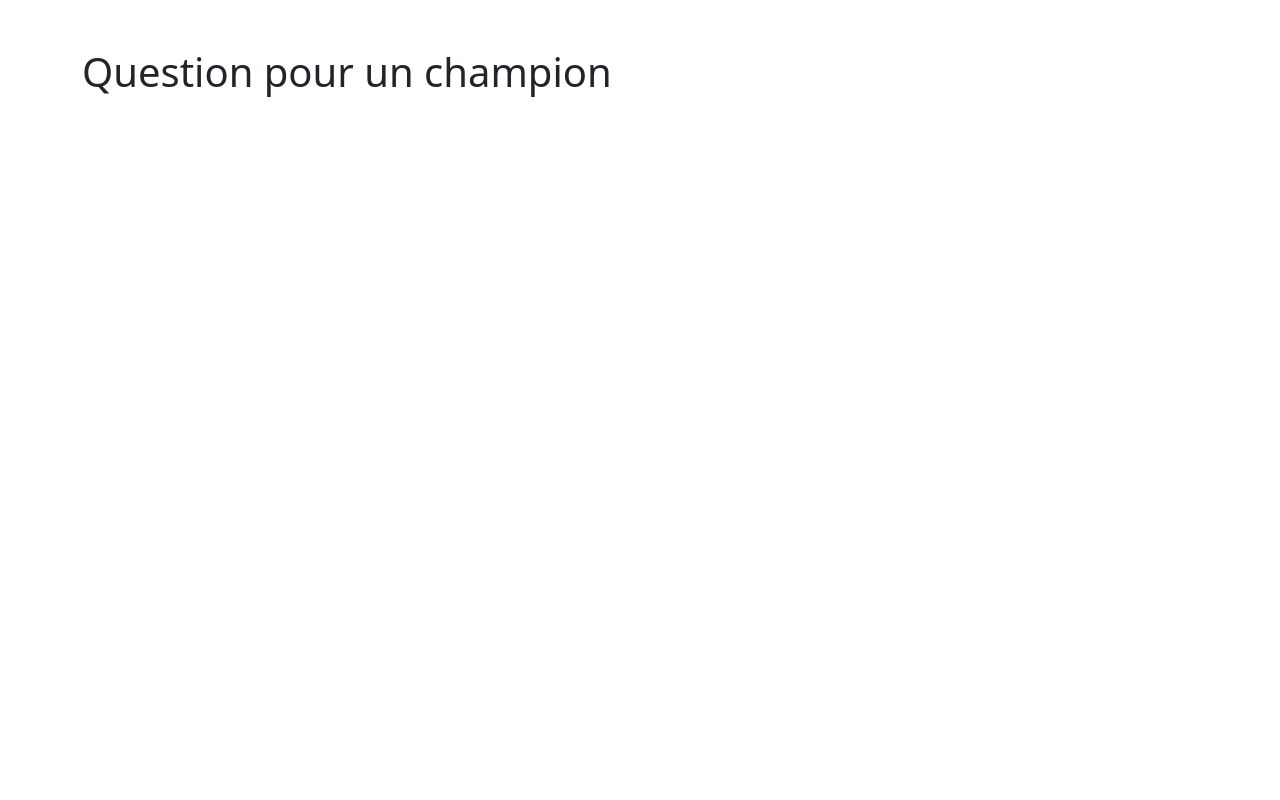
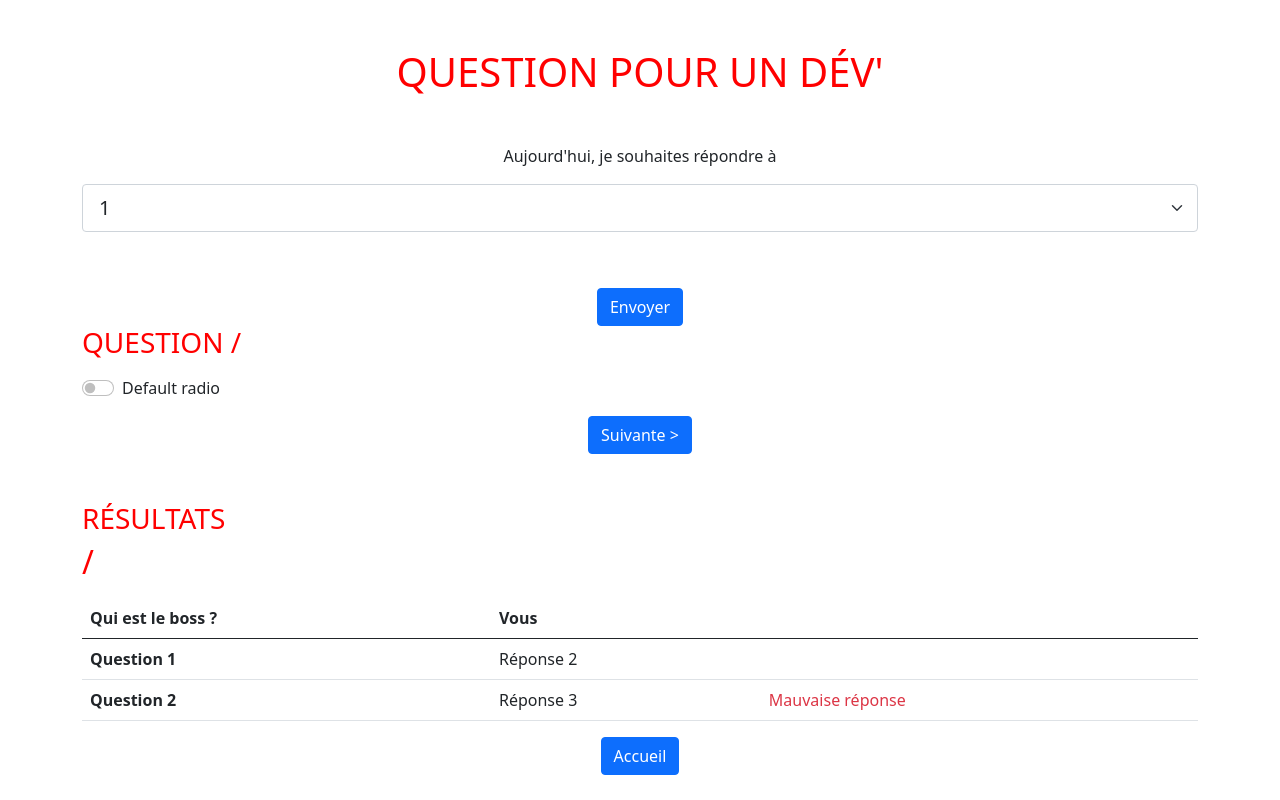
Before and after one commit to phbord/THP-js-question-pour-un-champion, a plain HTML site: page index.html in a window 1280 px wide. Drawn offline with nearby package versions, Linux system fonts and the light colour scheme.

Commit message:
structure

```diff
--- a/index.html
+++ b/index.html
@@ -1,7 +1,7 @@
 <!DOCTYPE HTML>
 <html lang="fr">
     <head>
-        <title>Question pour un champion</title>
+        <title>Question pour un dév'</title>
         <meta charset="utf-8">
         <link href="https://cdn.jsdelivr.net/npm/bootstrap@5.0.2/dist/css/bootstrap.min.css"
                 rel="stylesheet"
@@ -11,7 +11,70 @@
     </head>
     <body>
         <div class="container mt-5">
-            <h1>Question pour un champion</h1>
+            <h1 class="text-center">Question pour un dév'</h1>
+            <div id="survey" class="mt-5">
+
+                <!-- DEPART -->
+                <form method="post" action="#" id="start-survey-form">
+                    <h3></h3>
+                    <div class="mt-3 text-center">Aujourd'hui, je souhaites répondre à</div>
+                    <div class="mt-3 text-center">
+                        <select id="survey-select" class="form-select form-select-lg mb-3" aria-label="nombre de questions">
+                            <option selected>1</option>
+                            <option value="1">2</option>
+                        </select>
+                        <label class="" for="survey-select"></label>
+                    </div>
+                    <div class="mt-3 d-flex justify-content-center">
+                        <button class="btn btn-primary" type="submit">Envoyer</button>
+                    </div>
+                </form>
+
+                <!-- QUESTION -->
+                <form method="post" action="#" id="question-form">
+                    <h3>Question /</h3>
+                    <div class="mt-3 form-check form-switch">
+                        <input class="form-check-input" type="radio" name="flexRadioDefault" id="cb-1">
+                        <label class="form-check-label" for="cb-1">
+                            Default radio
+                        </label>
+                    </div>
+                    <div class="mt-3 d-flex justify-content-center">
+                        <button class="btn btn-primary" type="submit">Suivante ></button>
+                    </div>
+                </form>
+
+                <!-- SCORE -->
+                <div id="score" class="mt-5">
+                    <h3>Résultats</h3>
+                    <h2>/</h2>
+                    <table class="table mt-3">
+                        <thead>
+                            <tr>
+                                <th scope="col">Qui est le boss ?</th>
+                                <th scope="col">Vous</th>
+                                <th scope="col"></th>
+                            </tr>
+                        </thead>
+                        <tbody>
+                            <tr>
+                                <th scope="row">Question 1</th>
+                                <td>Réponse 2</td>
+                                <td class="text-danger"></td>
+                            </tr>
+                            <tr>
+                                <th scope="row">Question 2</th>
+                                <td>Réponse 3</td>
+                                <td class="text-danger">Mauvaise réponse</td>
+                            </tr>
+                        </tbody>
+                    </table>
+                    <div class="mt-3 d-flex justify-content-center">
+                        <button class="btn btn-primary" type="button">Accueil</button>
+                    </div>
+                </div>
+
+            </div>
         </div>
 
         <!-- SCRIPTS -->
--- a/styles/survey.css
+++ b/styles/survey.css
@@ -3,3 +3,8 @@
     margin: 0;
     padding: 0;
 }
+
+h1,h2,h3 {
+    text-transform: uppercase;
+    color: red;
+}
```
